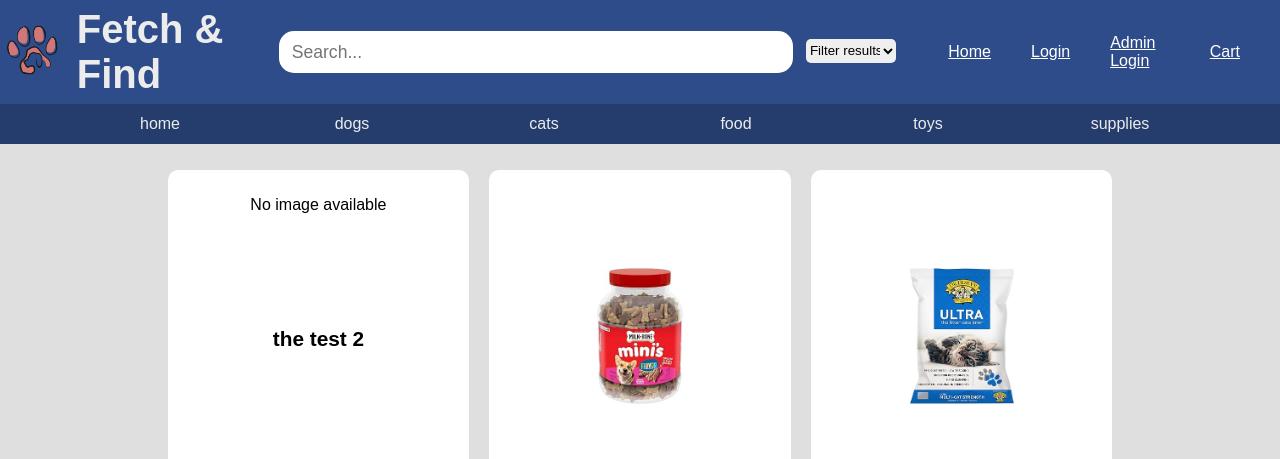
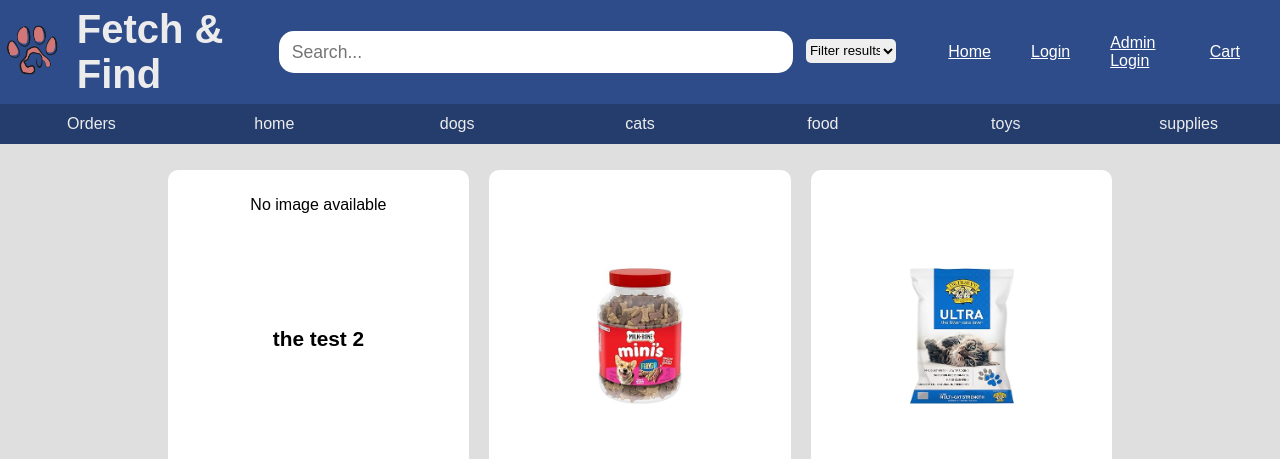
Before and after one commit to Cambrian34/Software-engineering-spring-2025--Group-6, a Django app: page /products/ in a window 1280 px wide. Shown: the top 459 px of the page. Run offline with Django 5.2, Linux system fonts and the light colour scheme; data comes from the database, SQL or seed files in the repository.

Commit message:
Added filter button to navigate to user orders in product list

```diff
--- a/fetchandfind/store/templates/product_list.html
+++ b/fetchandfind/store/templates/product_list.html
@@ -5,9 +5,9 @@
     <meta name="viewport" content="width=device-width, initial-scale=1.0">
     <title>shop</title>
     {% load static %}
-    <link rel="stylesheet" href="{% static "css/product-styles.css" %}">
+    <link rel="stylesheet" href="{% static 'css/product-styles.css' %}">
     {% load static %}
-    <link rel="stylesheet" href="{% static "css/header.css" %}">
+    <link rel="stylesheet" href="{% static 'css/header.css' %}">
 </head>
 
 <body>
@@ -36,6 +36,7 @@
         </nav>
     </header>
     <div id="sort-bar">
+        <button class="filter-button" type="button" onclick="location.href='{% url 'store:user_orders' %}';">Orders</button>
         <button class="filter-button" id="home-button">home</button>
         <button class="filter-button" id="dogs-button">dogs</button>
         <button class="filter-button" id="cats-button">cats</button>
```
